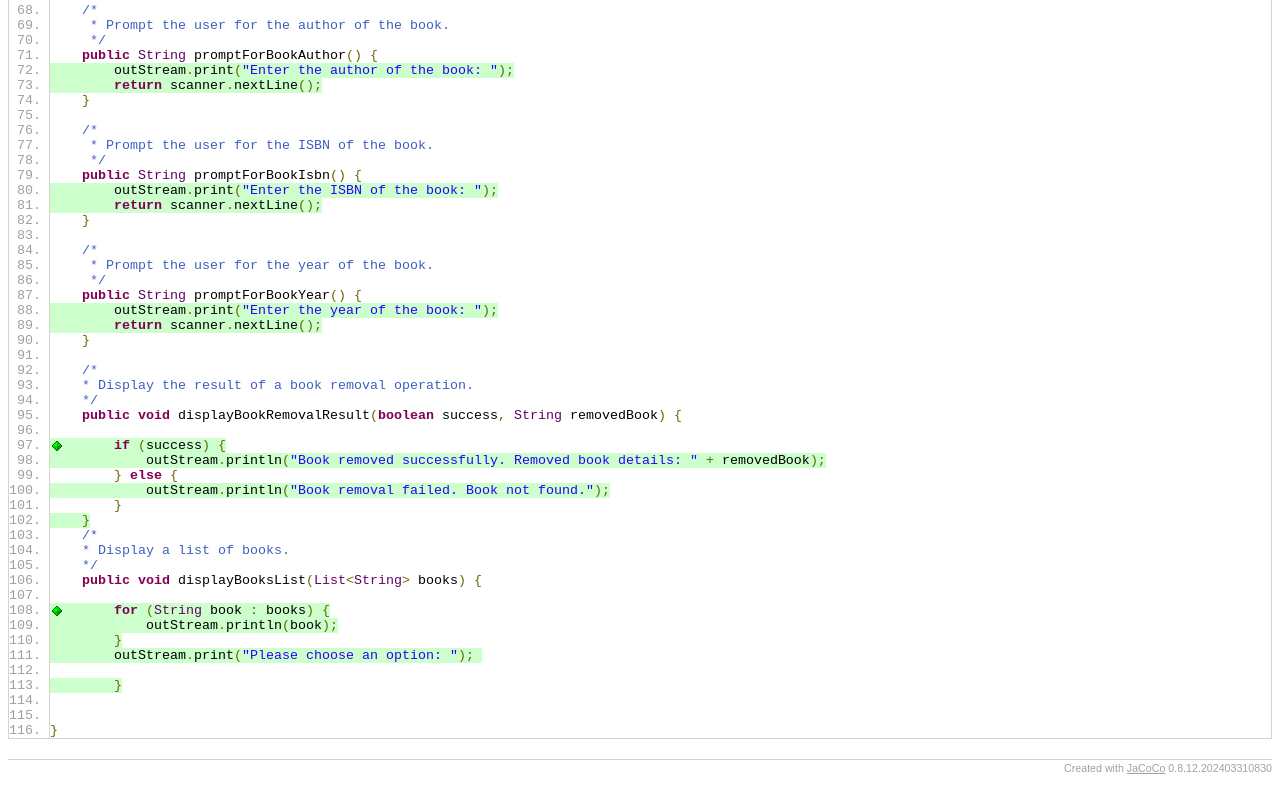
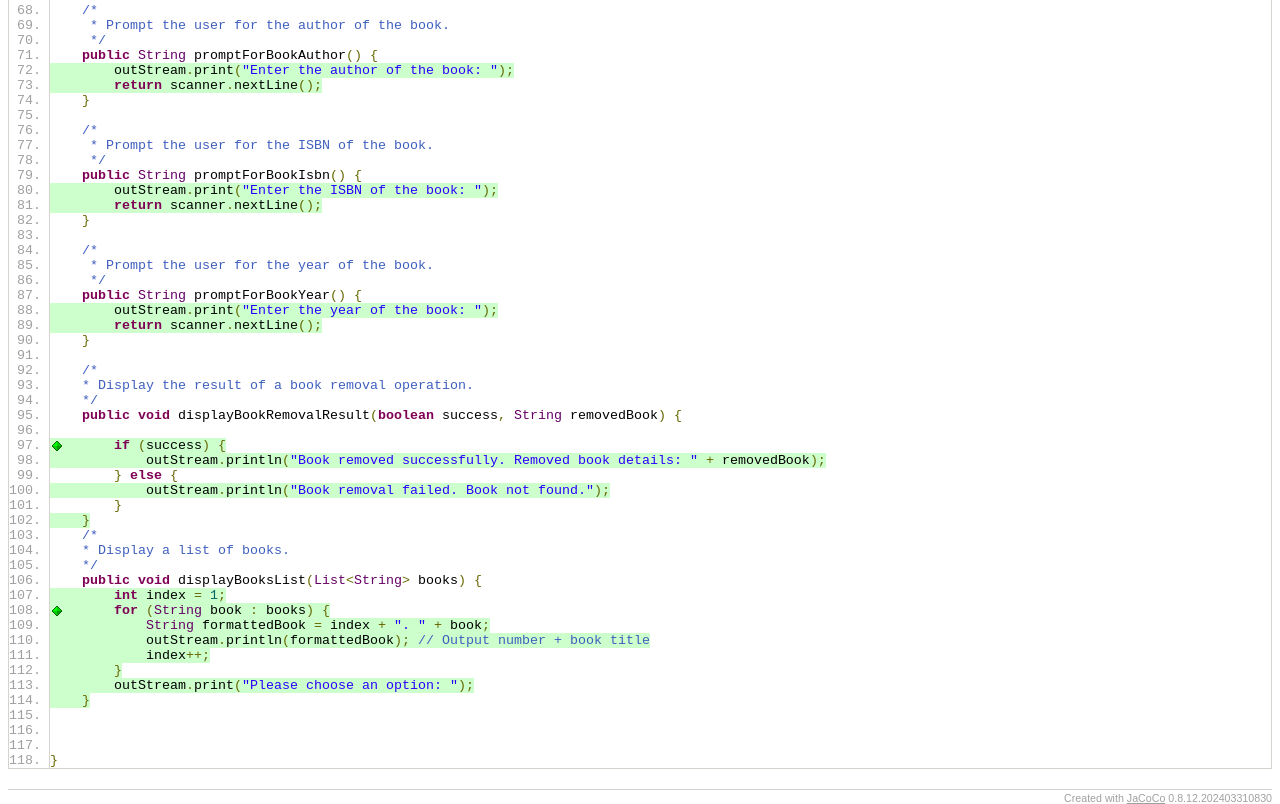
Before and after one commit to perujuice/A1p2_softwareTesting, a plain HTML site: page app/javacocoHtml/a1p2_softwaretesting/LibraryView.java.html in a window 1280 px wide. Shown: the part 1092-1896 px from the top of the page. Before the commit the page ends 1866 px from the top, so only its background shows below. Drawn offline with Linux system fonts and the light colour scheme.

Commit message:
coverage at 98

```diff
--- a/app/javacocoHtml/a1p2_softwaretesting/LibraryView.java.html
+++ b/app/javacocoHtml/a1p2_softwaretesting/LibraryView.java.html
@@ -104,13 +104,15 @@ public class LibraryView {
     * Display a list of books.
     */
     public void displayBooksList(List&lt;String&gt; books) {
+<span class="fc" id="L107">        int index = 1;</span>
+<span class="fc bfc" id="L108" title="All 2 branches covered.">        for (String book : books) {</span>
+<span class="fc" id="L109">            String formattedBook = index + &quot;. &quot; + book;</span>
+<span class="fc" id="L110">            outStream.println(formattedBook); // Output number + book title</span>
+<span class="fc" id="L111">            index++;</span>
+<span class="fc" id="L112">        }</span>
+<span class="fc" id="L113">        outStream.print(&quot;Please choose an option: &quot;);</span>
+<span class="fc" id="L114">    }</span>
 
-<span class="fc bfc" id="L108" title="All 2 branches covered.">        for (String book : books) {</span>
-<span class="fc" id="L109">            outStream.println(book);</span>
-<span class="fc" id="L110">        }</span>
-<span class="fc" id="L111">        outStream.print(&quot;Please choose an option: &quot;); </span>
-
-<span class="fc" id="L113">        }</span>
 
 
 }
```
Also changed, not shown: app/javacocoHtml/a1p2_softwaretesting/LibraryView.html (+1 -1 lines), app/javacocoHtml/a1p2_softwaretesting/index.html (+1 -1 lines), app/javacocoHtml/a1p2_softwaretesting/index.source.html (+1 -1 lines), app/javacocoHtml/index.html (+1 -1 lines), app/javacocoHtml/jacoco-sessions.html (+1 -1 lines).
